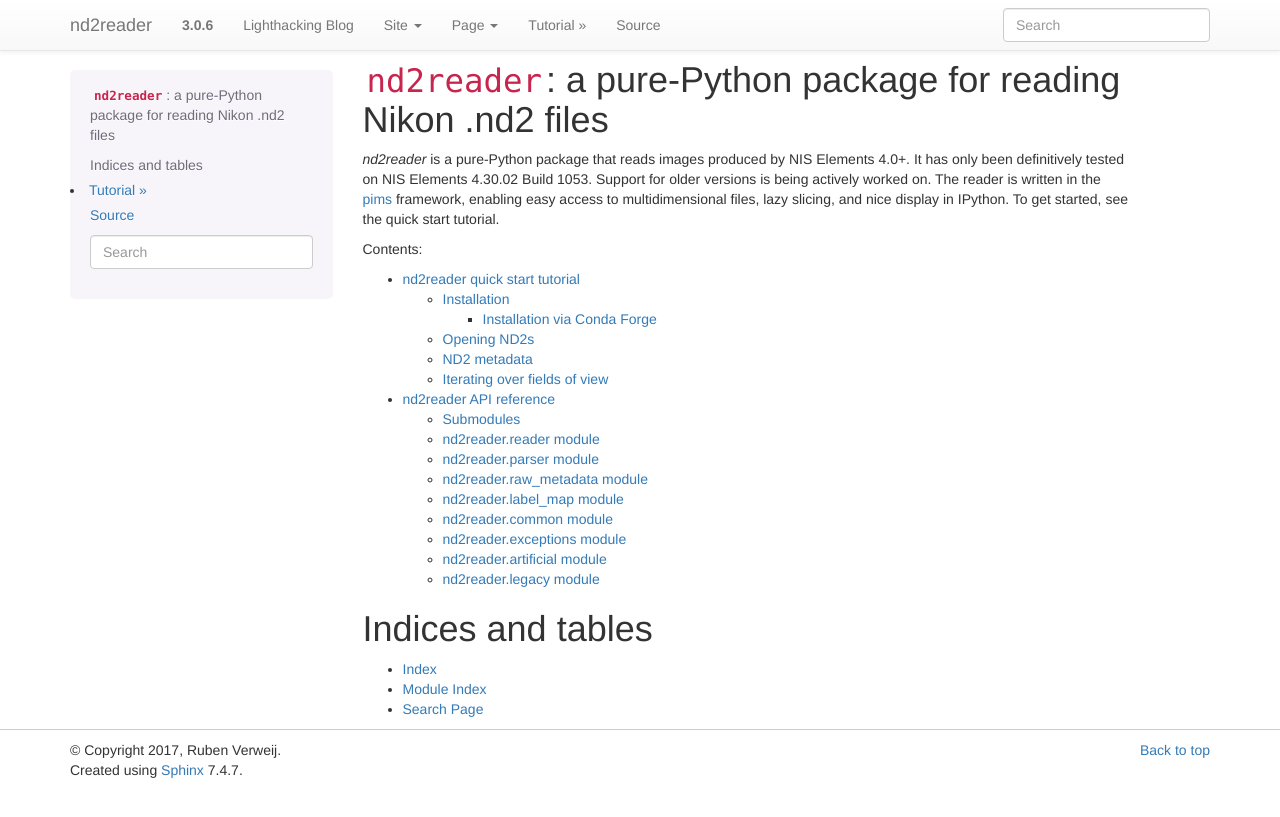
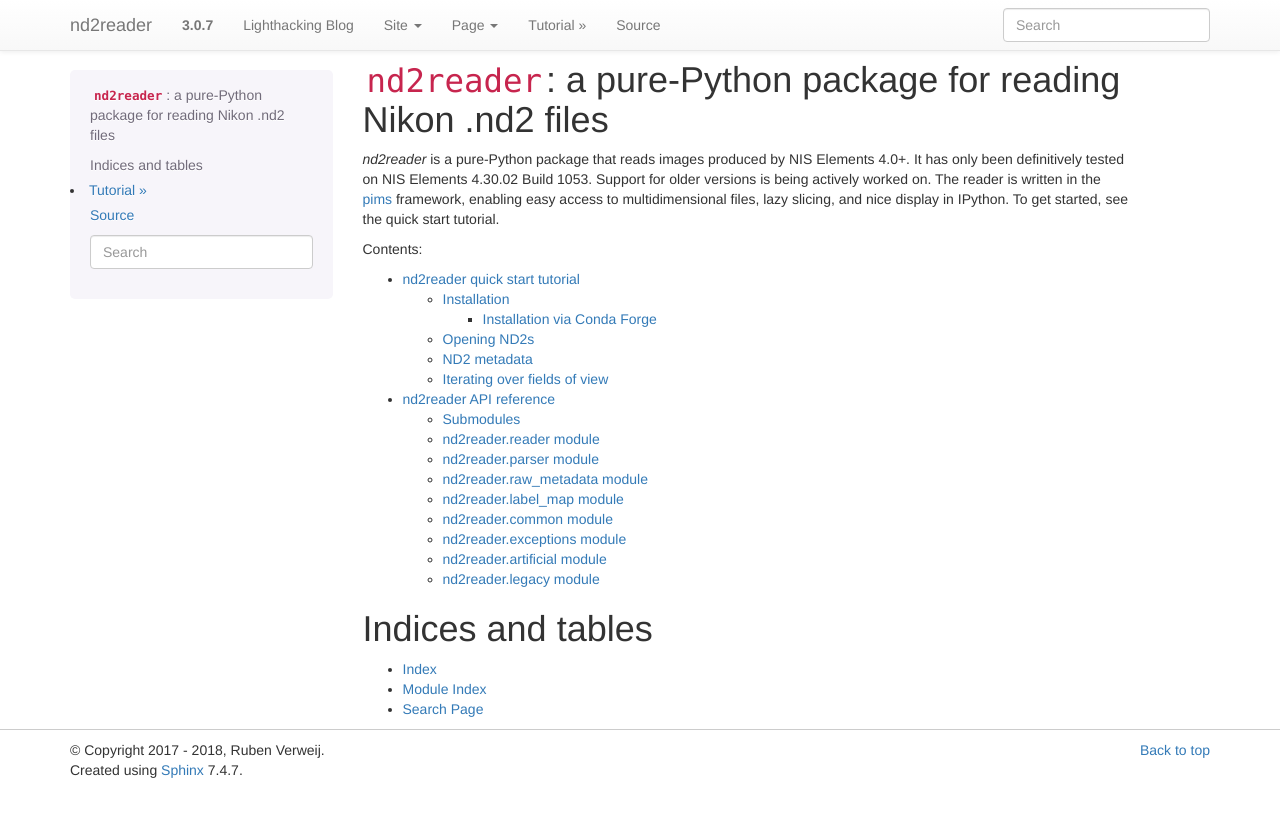
Before and after one commit to Open-Science-Tools/nd2reader, a Sphinx documentation site: the page built from sphinx/index.rst, in a window 1280 px wide. Shown: the top 817 px of the page. Built offline with Sphinx 7.4.7, drawn with Linux system fonts in a browser that asks for light colours.

Commit message:
Version 3.0.7

```diff
--- a/nd2reader/__init__.py
+++ b/nd2reader/__init__.py
@@ -1,4 +1,4 @@
 from nd2reader.reader import ND2Reader
 from nd2reader.legacy import Nd2
 
-__version__ = '3.0.6'
+__version__ = '3.0.7'
--- /dev/null
+++ b/release.txt
@@ -0,0 +1,3 @@
+python setup.py sdist bdist_wheel
+
+twine upload dist/*
--- a/setup.py
+++ b/setup.py
@@ -1,6 +1,6 @@
 from setuptools import setup
 
-VERSION = '3.0.6'
+VERSION = '3.0.7'
 
 if __name__ == '__main__':
     setup(
--- a/sphinx/conf.py
+++ b/sphinx/conf.py
@@ -36,7 +36,7 @@
 
 # General information about the project.
 project = 'nd2reader'
-copyright = '2017, Ruben Verweij'
+copyright = '2017 - 2018, Ruben Verweij'
 author = 'Ruben Verweij'
 
 # The version info for the project you're documenting, acts as replacement for
@@ -44,9 +44,9 @@
 # built documents.
 #
 # The short X.Y version.
-version = '3.0.6'
+version = '3.0.7'
 # The full version, including alpha/beta/rc tags.
-release = '3.0.6'
+release = '3.0.7'
 
 # The language for content autogenerated by Sphinx. Refer to documentation
 # for a list of supported languages.
```
